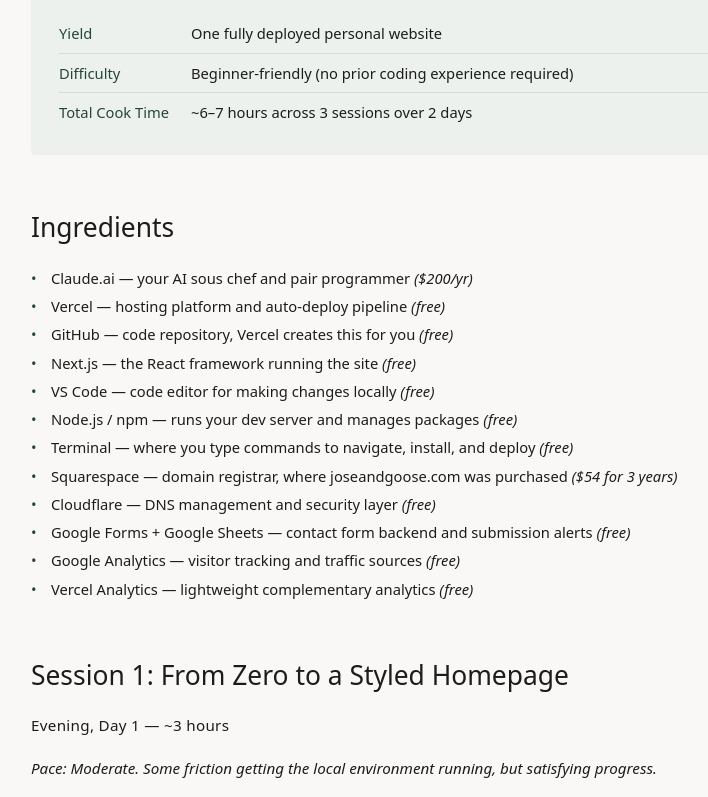
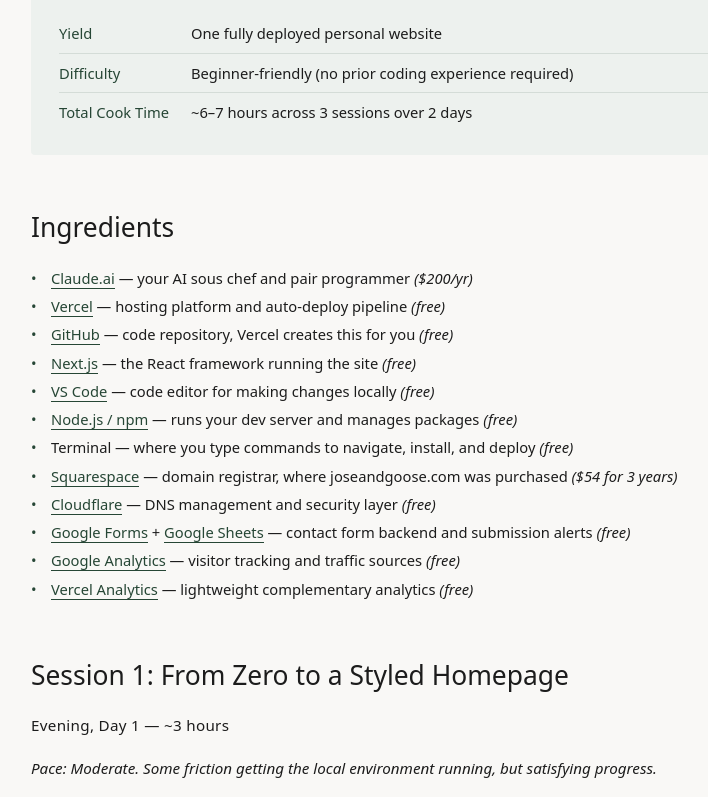
Before and after one commit to joseandgoose/starter, a Next.js app: page /writing/how-i-built-this in a window 1280 px wide. Shown: the part 409-1206 px from the top of the page, without its empty margins (193-901 px from the left). Built offline with nearby package versions, Linux system fonts and the light colour scheme.

Commit message:
Fix ingredient hyperlink styling

```diff
--- a/app/globals.css
+++ b/app/globals.css
@@ -1226,14 +1226,14 @@ footer {
   font-weight: 500;
 }
 
-.post-body ul li a {
+.post-body ul li strong a {
   color: var(--forest);
   text-decoration: none;
   border-bottom: 1px solid var(--forest);
   transition: opacity 0.2s ease;
 }
 
-.post-body ul li a:hover {
+.post-body ul li strong a:hover {
   opacity: 0.6;
 }
 
--- a/app/writing/how-i-built-this/page.tsx
+++ b/app/writing/how-i-built-this/page.tsx
@@ -54,21 +54,20 @@ export default function HowIBuiltThis() {
 
           {/* ── INGREDIENTS ── */}
           <h2>Ingredients</h2>
-          <ul>
-            <li><strong>Claude.ai</strong> — your AI sous chef and pair programmer <em>($200/yr)</em></li>
-            <li><strong>Vercel</strong> — hosting platform and auto-deploy pipeline <em>(free)</em></li>
-            <li><strong>GitHub</strong> — code repository, Vercel creates this for you <em>(free)</em></li>
-            <li><strong>Next.js</strong> — the React framework running the site <em>(free)</em></li>
-            <li><strong>VS Code</strong> — code editor for making changes locally <em>(free)</em></li>
-            <li><strong>Node.js / npm</strong> — runs your dev server and manages packages <em>(free)</em></li>
-            <li><strong>Terminal</strong> — where you type commands to navigate, install, and deploy <em>(free)</em></li>
-            <li><strong>Squarespace</strong> — domain registrar, where joseandgoose.com was purchased <em>($54 for 3 years)</em></li>
-            <li><strong>Cloudflare</strong> — DNS management and security layer <em>(free)</em></li>
-            <li><strong>Google Forms + Google Sheets</strong> — contact form backend and submission alerts <em>(free)</em></li>
-            <li><strong>Google Analytics</strong> — visitor tracking and traffic sources <em>(free)</em></li>
-            <li><strong>Vercel Analytics</strong> — lightweight complementary analytics <em>(free)</em></li>
-          </ul>
-
+            <ul>
+              <li><strong><a href="https://claude.ai" target="_blank" rel="noopener noreferrer">Claude.ai</a></strong> — your AI sous chef and pair programmer <em>($200/yr)</em></li>
+              <li><strong><a href="https://vercel.com" target="_blank" rel="noopener noreferrer">Vercel</a></strong> — hosting platform and auto-deploy pipeline <em>(free)</em></li>
+              <li><strong><a href="https://github.com" target="_blank" rel="noopener noreferrer">GitHub</a></strong> — code repository, Vercel creates this for you <em>(free)</em></li>
+              <li><strong><a href="https://nextjs.org" target="_blank" rel="noopener noreferrer">Next.js</a></strong> — the React framework running the site <em>(free)</em></li>
+              <li><strong><a href="https://code.visualstudio.com" target="_blank" rel="noopener noreferrer">VS Code</a></strong> — code editor for making changes locally <em>(free)</em></li>
+              <li><strong><a href="https://nodejs.org" target="_blank" rel="noopener noreferrer">Node.js / npm</a></strong> — runs your dev server and manages packages <em>(free)</em></li>
+              <li><strong>Terminal</strong> — where you type commands to navigate, install, and deploy <em>(free)</em></li>
+              <li><strong><a href="https://www.squarespace.com" target="_blank" rel="noopener noreferrer">Squarespace</a></strong> — domain registrar, where joseandgoose.com was purchased <em>($54 for 3 years)</em></li>
+              <li><strong><a href="https://www.cloudflare.com" target="_blank" rel="noopener noreferrer">Cloudflare</a></strong> — DNS management and security layer <em>(free)</em></li>
+              <li><strong><a href="https://docs.google.com/forms" target="_blank" rel="noopener noreferrer">Google Forms</a> + <a href="https://sheets.google.com" target="_blank" rel="noopener noreferrer">Google Sheets</a></strong> — contact form backend and submission alerts <em>(free)</em></li>
+              <li><strong><a href="https://analytics.google.com" target="_blank" rel="noopener noreferrer">Google Analytics</a></strong> — visitor tracking and traffic sources <em>(free)</em></li>
+              <li><strong><a href="https://vercel.com/analytics" target="_blank" rel="noopener noreferrer">Vercel Analytics</a></strong> — lightweight complementary analytics <em>(free)</em></li>
+            </ul>
           {/* ── SESSION 1 ── */}
           <h2>Session 1: From Zero to a Styled Homepage</h2>
           <p className="post-session-meta">Evening, Day 1 — ~3 hours</p>
```
